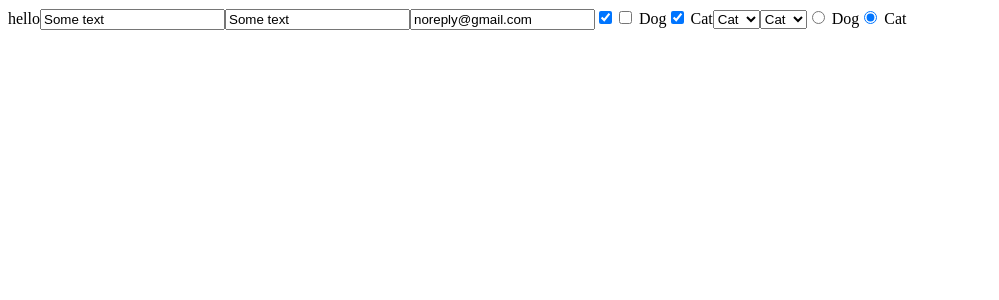
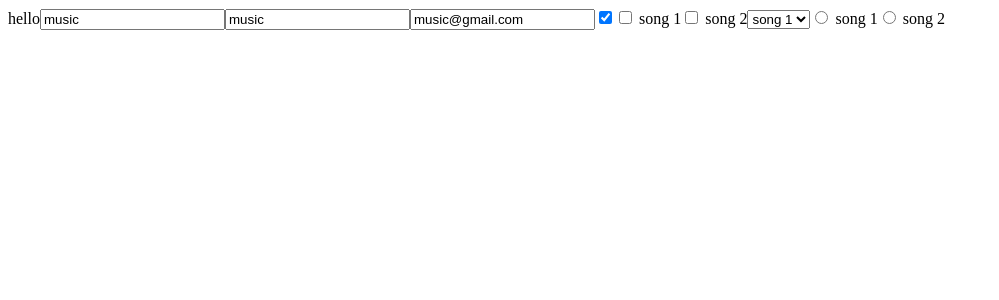
Before and after one commit to frunolu/form-html-elements-db-relations, a PHP site: page / in a window 1280 px wide. Shown: the top 300 px of the page, without its empty margins (0-999 px from the left). Run offline with PHP 8.4, Linux system fonts and the light colour scheme.

Commit message:
edit index.php

```diff
--- a/project/index.php
+++ b/project/index.php
@@ -1,54 +1,25 @@
 <?php
 
 declare(strict_types=1);
-
 require_once 'App/HtmlElement/HtmlElement.php';
 require_once 'App/HtmlElement/FormElement.php';
-echo "hello";
 
 use App\HtmlElement\FormElement;
 
-/**
- * Create a text field with default value
- */
-echo (new App\HtmlElement\FormElement)->text('Some text');
+$element = new FormElement();
 
-/**
- * Create a text field with default value, name, id and class attributes
- */
-echo (new App\HtmlElement\FormElement)->text('Some text', ['name' => 'Name', 'id' => 'ID', 'class' => 'Class']);
+echo "hello";
 
-/**
- * Create an email input field
- */
-echo (new App\HtmlElement\FormElement)->input('email', 'noreply@gmail.com');
+echo $element->text('music');
 
-/**
- * Create a checkbox with default checked and with name and id attributes
- */
-echo (new App\HtmlElement\FormElement)->checkbox(true, ['name' => 'Name', 'id' => 'ID']);
+echo $element->text('music', ['name' => 'Name', 'id' => 'ID', 'class' => 'Class']);
 
-/**
- * Create a list of checkboxes with default values
- */
-echo (new App\HtmlElement\FormElement)->checkboxList(['cat'], ['name' => 'Name', 'id' => 'ID'], ['dog' => 'Dog', 'cat' => 'Cat']);
+echo $element->input('email', 'music@gmail.com');
 
-/**
- * Create a select with default value, name and id attributes
- */
-echo (new App\HtmlElement\FormElement)->select(['cat'], ['name' => 'Name', 'id' => 'ID'], ['dog' => 'Dog', 'cat' => 'Cat']);
+echo $element->checkbox(true, ['name' => 'Name', 'id' => 'ID']);
 
-/**
- * Alies select
- */
-echo (new App\HtmlElement\FormElement)->select(['cat'], ['name' => 'Name', 'id' => 'ID'], ['dog' => 'Dog', 'cat' => 'Cat']);
+echo $element->checkboxList(['song'], ['name' => 'Name', 'id' => 'ID'], ['song 1' => 'song 1', 'song 2' => 'song 2']);
 
-/**
- * Create a list of radio
- */
-echo (new App\HtmlElement\FormElement)->radio(['cat'], ['name' => 'Name', 'id' => 'ID'], ['dog' => 'Dog', 'cat' => 'Cat']);
+echo $element->select(['song'], ['name' => 'Name', 'id' => 'ID'], ['song 1' => 'song 1', 'song 2' => 'song 2']);
 
-/**
- * Create a lebel with label text, id, class and for attributes
- */
-echo FormElement::label('Some text', ['id' => 'ID', 'class' => 'Class', 'for' => 'for']);
+echo $element->radio(['song'], ['name' => 'Name', 'id' => 'ID'], ['song 1' => 'song 1', 'song 2' => 'song 2']);
```
